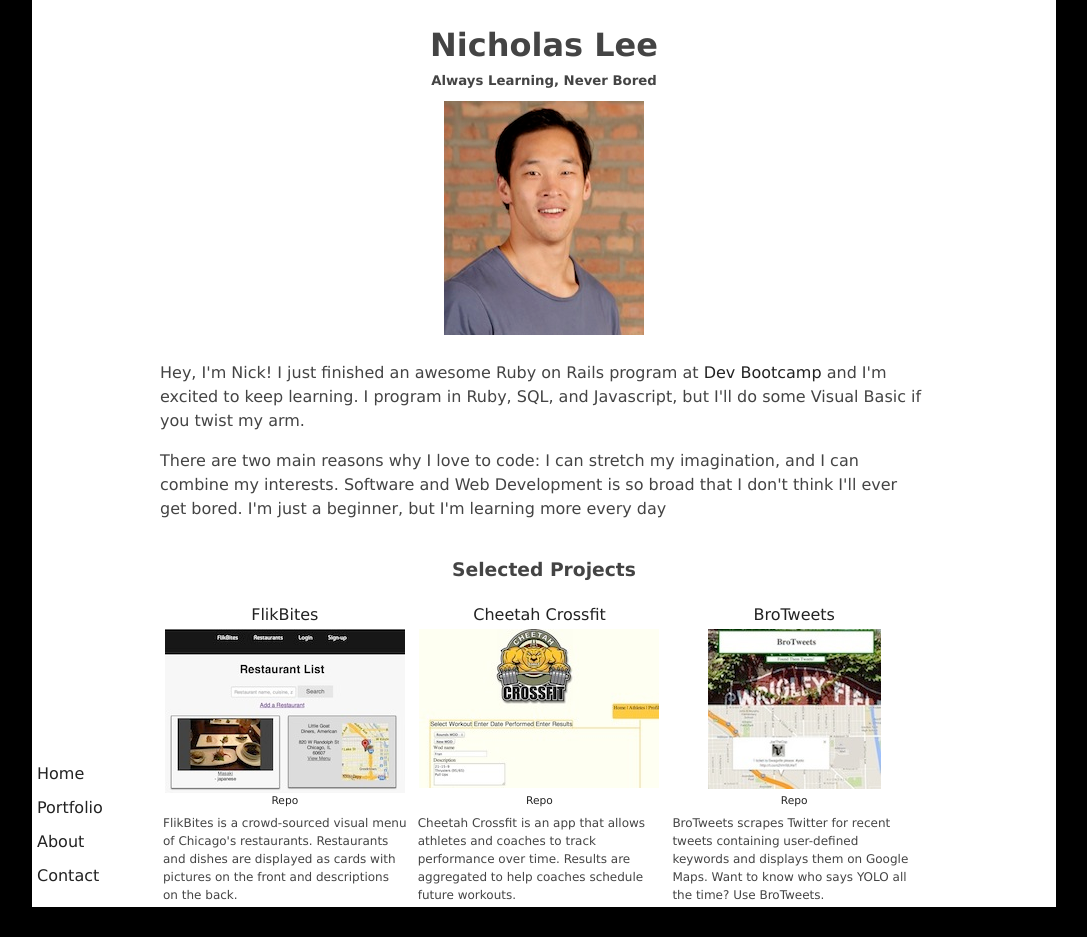
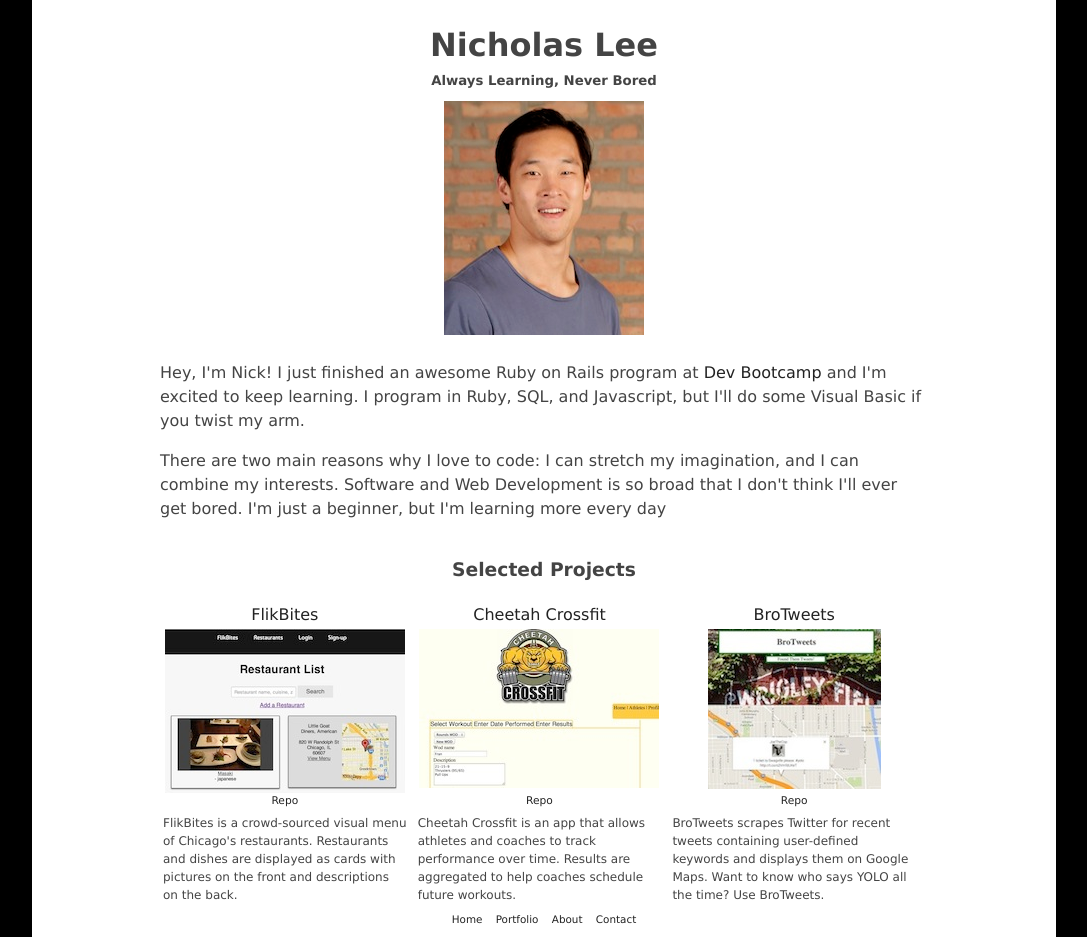
Before and after one commit to leeacto/leeacto.github.io, a Jekyll site: the page built from index.html, in a window 1280 px wide. Shown: the whole page, without its empty margins (96-1183 px from the left). Built offline with Jekyll 4.4.1, drawn with Linux system fonts in a browser that asks for light colours; Markdown is read by kramdown in place of the engine named in the settings; before the commit the page ends 907 px from its top, so only the background shows below that.

Commit message:
footer at bottom

```diff
--- a/_layouts/default.html
+++ b/_layouts/default.html
@@ -8,23 +8,19 @@
 
 <body>
   <div class="main">
-
     <header>
       <h1> Nicholas Lee </h1>
       <h5>Always Learning, Never Bored</h5>
     </header>
-
     {{ content }}
-
-
-    <nav role="navigation">
+    <footer>
       <ul>
         <li><a href="/">Home</a></li>
         <li><a href="/portfolio/">Portfolio</a></li>
         <li><a href="/about">About</a></li>
         <li><a href="/contact">Contact</a></li>
       </ul>
-    </nav>
+    </footer>
   </div>
 </body>
 
--- a/css/main.css
+++ b/css/main.css
@@ -31,6 +31,7 @@ img.gravatar {
   margin-right: auto;
 }
 
+/* Header Begin */
 header {
   padding: 0 10px;
   overflow: hidden;
@@ -44,22 +45,25 @@ header h1 {
 header h5 {
   margin: 0;
 }
+/* Header End */
 
 /* Footer Begin */
-nav {
-  position: absolute;
-  bottom: 0;
+footer {
+  padding: 0 10px;
+  overflow: hidden;
+  text-align: center;
+  margin: 0;
 }
 
-nav ul {
-  display: inline-block;
+footer ul {
   margin: 0;
   padding: 0;
 }
-nav ul li {
+footer ul li {
+  display: inline-block;
   list-style-type: none;
 }
-nav li a {
+footer li a {
   float: left;
   margin: 5px;
 }
```
